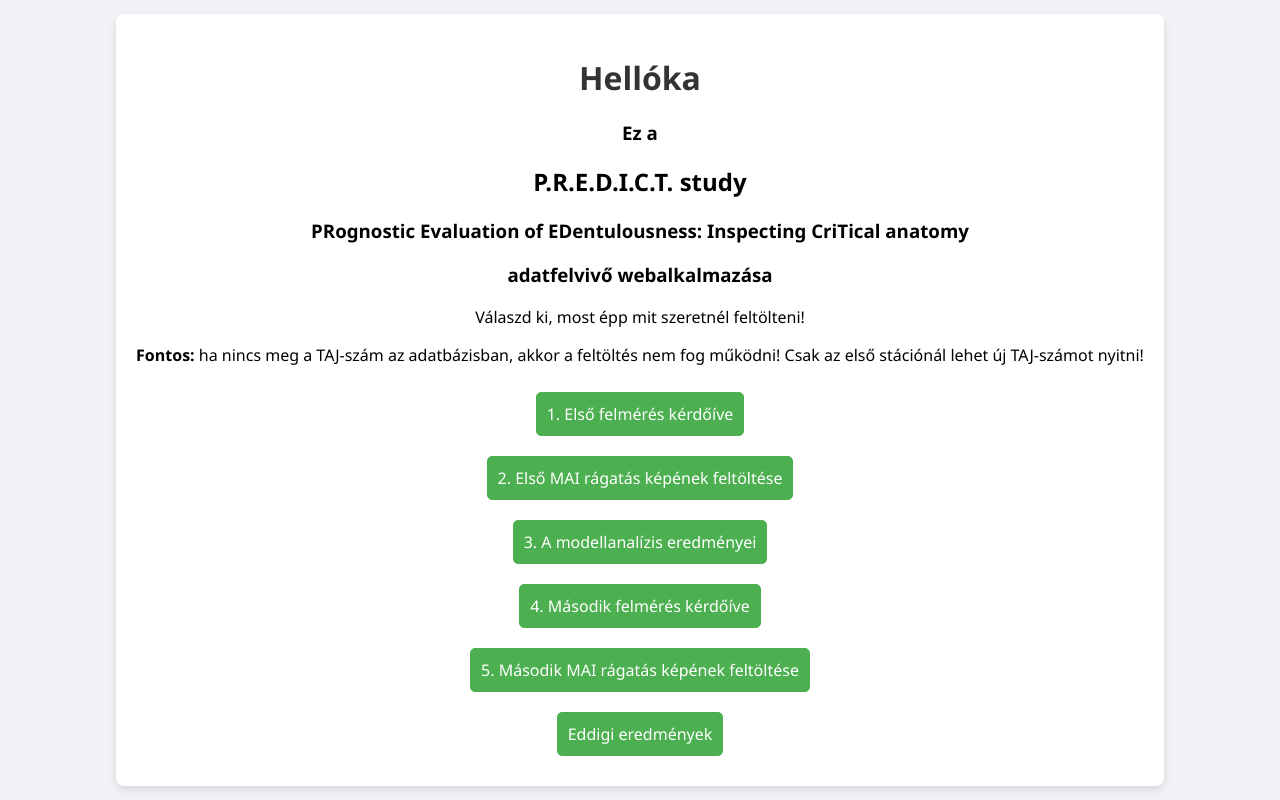
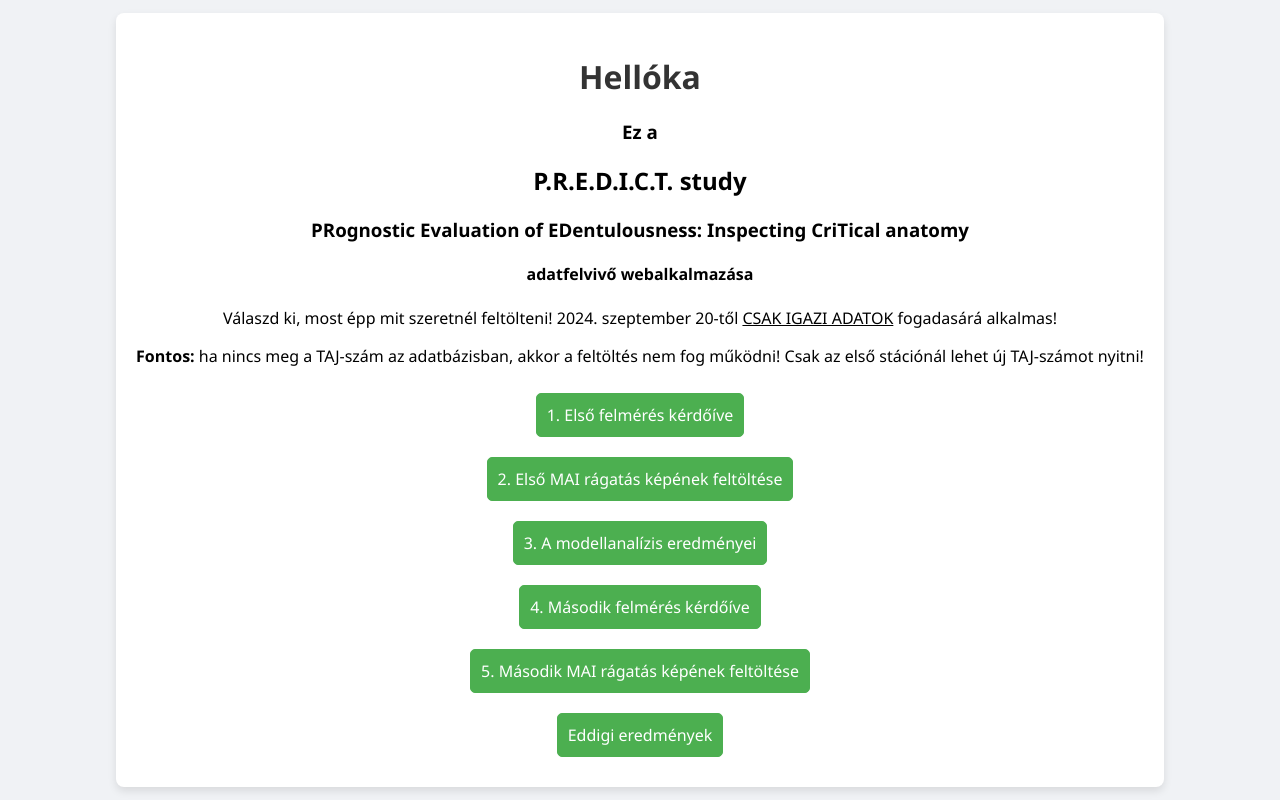
Before and after one commit to janoskonig/TAF_dataapp, a Flask app: page / in a window 1280 px wide. Run offline with Flask 2, Linux system fonts and the light colour scheme; parts of the project's set-up code (start-up, migrations or seed data) failed here and were passed over.

Commit message:
Üdvözlőképernyőre kiírtam, hogy ÉLES

```diff
--- a/templates/welcome.html
+++ b/templates/welcome.html
@@ -51,8 +51,8 @@
         <h3>Ez a </h3>
         <h2>P.R.E.D.I.C.T. study</h2>
         <h3>PRognostic Evaluation of EDentulousness: Inspecting CriTical anatomy</h3>
-        <h3>adatfelvivő webalkalmazása</h3>
-        <p>Válaszd ki, most épp mit szeretnél feltölteni!</p>
+        <h4>adatfelvivő webalkalmazása</h4>
+        <p>Válaszd ki, most épp mit szeretnél feltölteni! 2024. szeptember 20-től <u>CSAK IGAZI ADATOK</u> fogadasárá alkalmas!</p>
         <p><b>Fontos:</b> ha nincs meg a TAJ-szám az adatbázisban, akkor a feltöltés nem fog működni! Csak az első stációnál lehet új TAJ-számot nyitni!</p>
 
         <div class="links">
```
